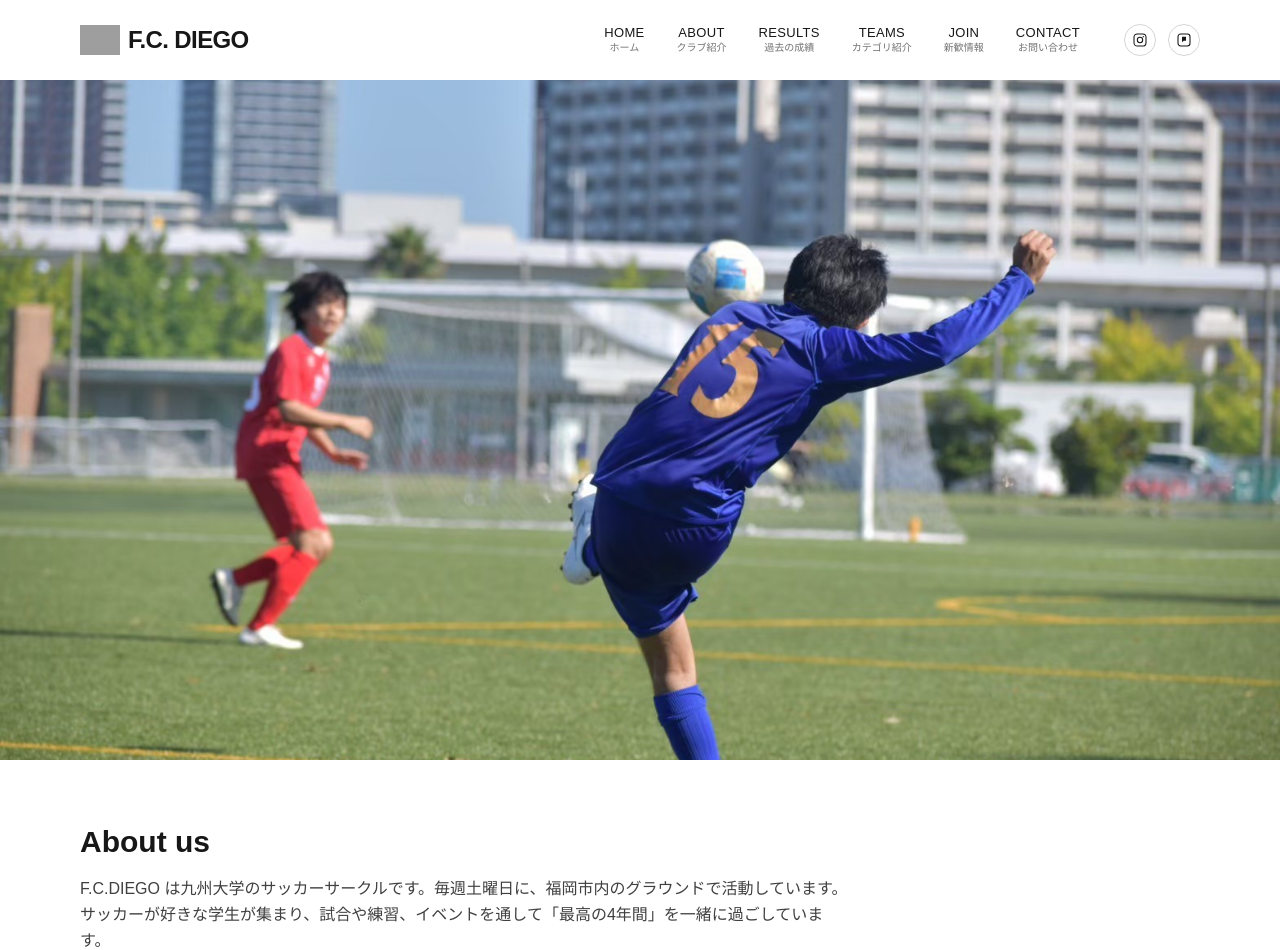
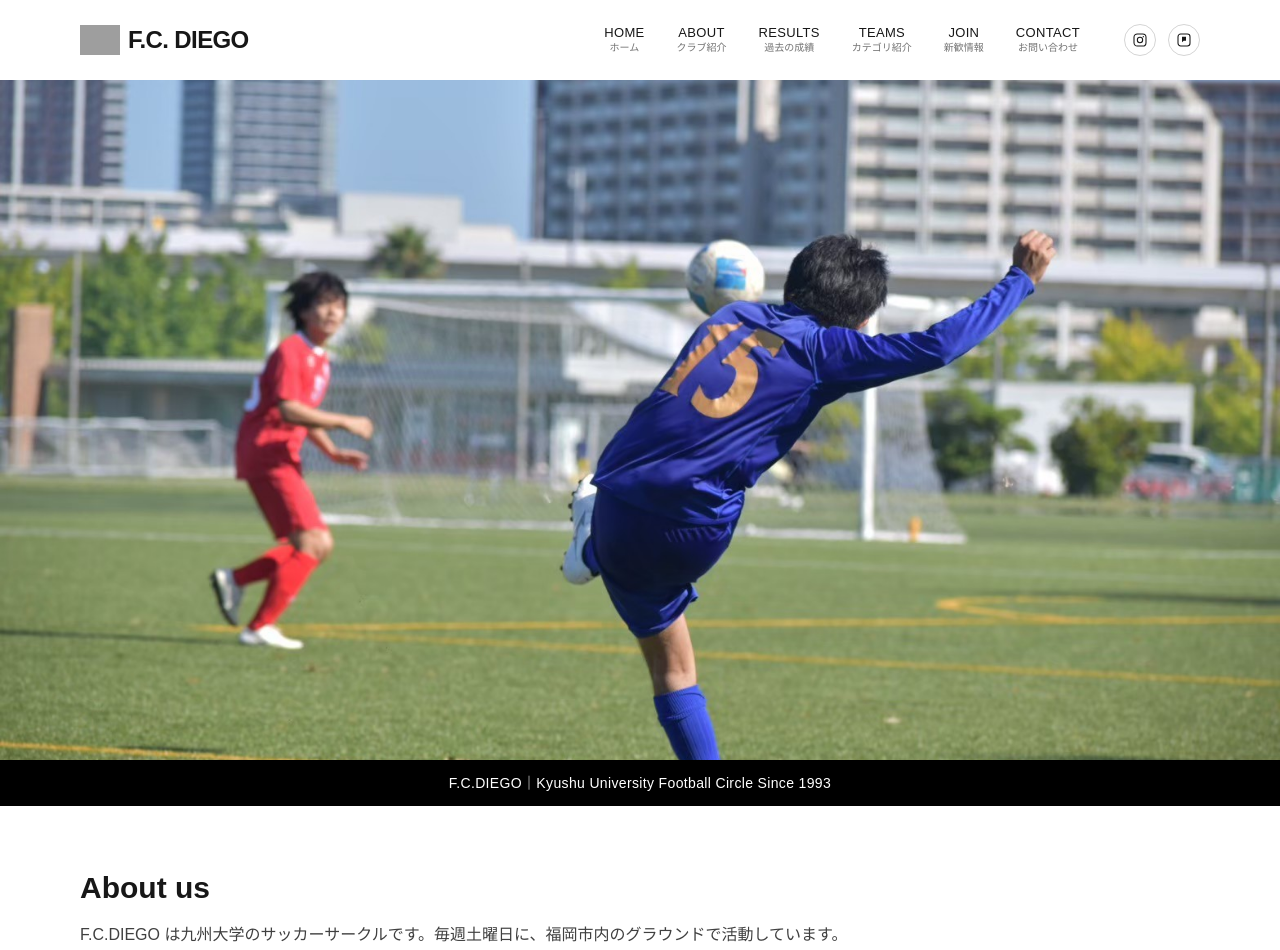
Before and after one commit to ogachan2/fcdiego-site, a Next.js app: page / in a window 1280 px wide. Shown: the top 950 px of the page. Built offline with nearby package versions, Linux system fonts and the light colour scheme; grey boxes are pictures that could not be loaded.

Commit message:
hero下に帯追加

```diff
--- a/src/app/page.tsx
+++ b/src/app/page.tsx
@@ -8,6 +8,16 @@ export default function HomePage() {
     <div className="min-h-screen">
       {/* ===== Hero ===== */}
       <HeroSlider />
+
+      {/* ===== Brand Message Band (Black Ver.) ===== */}
+<section className="border-y border-black bg-black">
+  <div className="max-w-6xl mx-auto px-4 py-3">
+    <p className="text-center text-xs sm:text-sm font-medium text-white tracking-wide">
+      F.C.DIEGO｜Kyushu University Football Circle Since 1993
+    </p>
+  </div>
+</section>
+
 
       {/* ===== About（紹介） ===== */}
       <section className="max-w-6xl mx-auto px-4 py-16">
```
